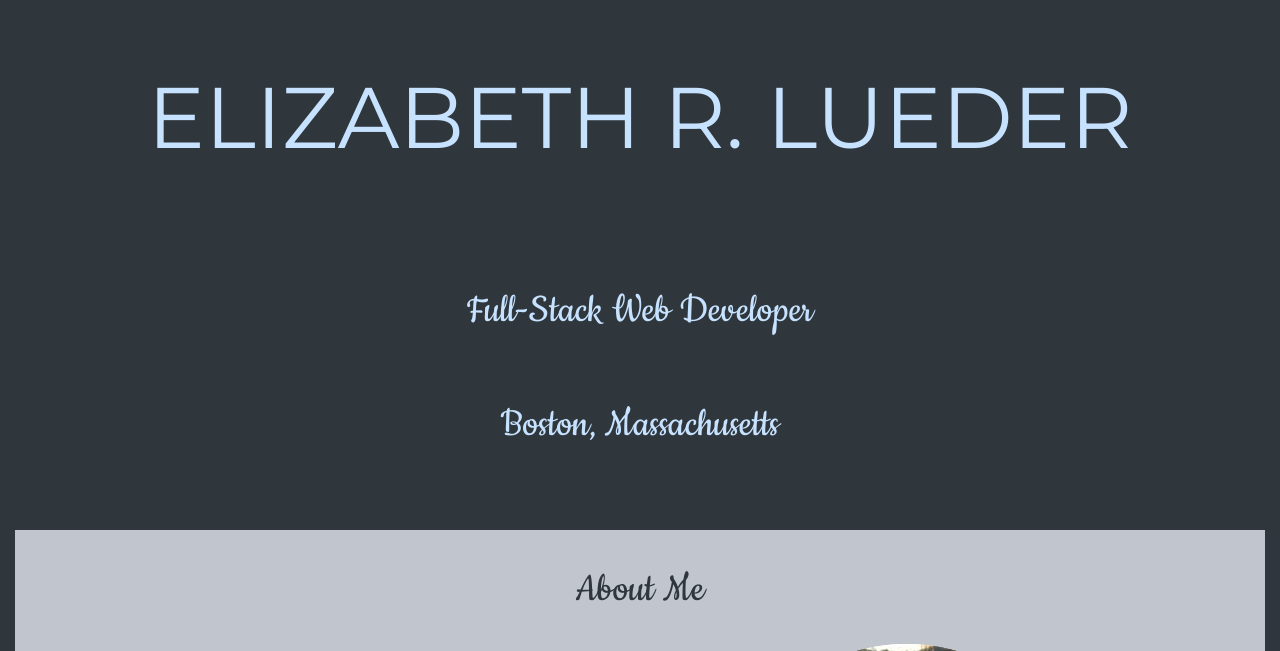
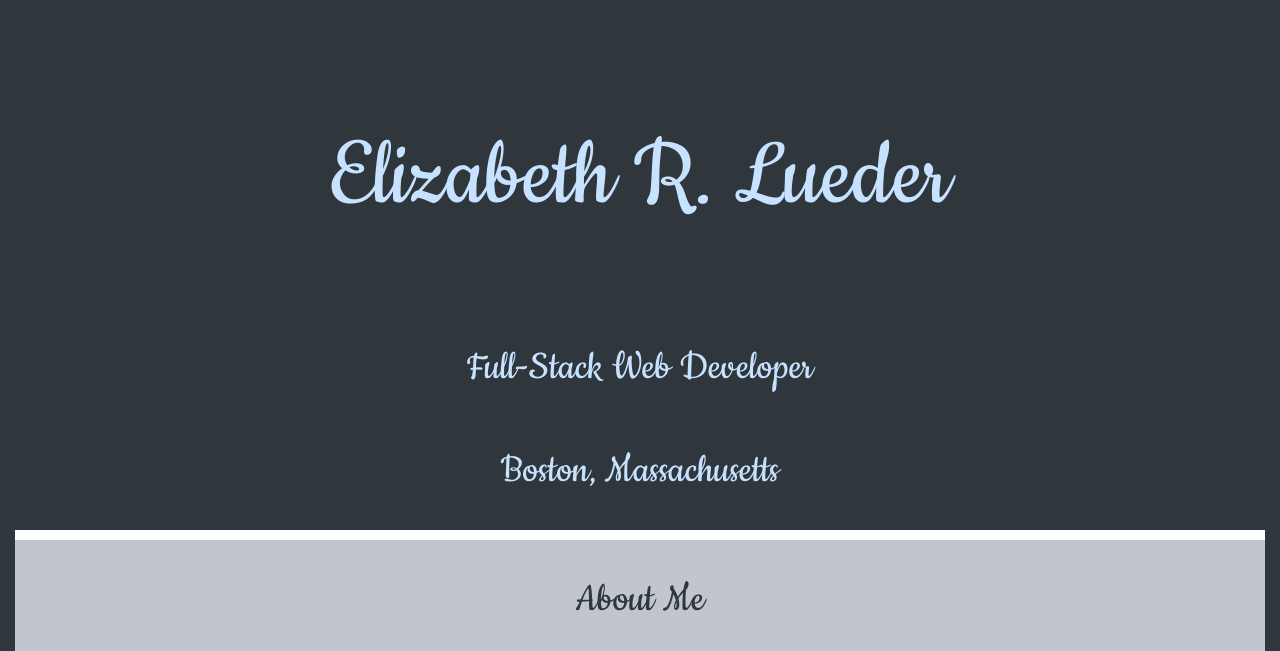
Before and after one commit to elueder/portfolio, a website: page index.html in a window 1280 px wide. Shown: the part 70-721 px from the top of the page. Drawn offline with nearby package versions, Linux system fonts and the light colour scheme.

Commit message:
Add breaks between sections
- add lines between each section
- add spacing before buttons

```diff
--- a/assets/styles/main.scss
+++ b/assets/styles/main.scss
@@ -33,11 +33,12 @@ a {
 
 h1 {
   color: $accent;
-  font-family: $sans-serif;
-  font-size: 86px;
-  font-weight: 400;
+  font-family: $handwriting;
+  font-size: 104px;
+  font-weight: 100;
   margin: 35px;
   padding: 50px;
+  padding-top: 100px;
 }
 
 h2 {
@@ -169,6 +170,12 @@ button a {
   padding-right: 4px;
 }
 
+.line {
+  background-color: white;
+  height: 10px;
+  margin: 0;
+}
+
 #name {
   float: left;
   margin: 8px;
@@ -186,11 +193,13 @@ button a {
 
 #intro h2 {
   color: $accent;
+  padding-top: 24px;
 }
 
 #about-me {
   background-color: $lightest;
   margin: -20;
+  min-height: 580px;
   padding: 40px;
   padding-top: 0;
   text-align: center;
--- a/index.html
+++ b/index.html
@@ -28,10 +28,11 @@
         <a href="#projects">Projects</a>
       </div>
     </nav>
-    <h1>ELIZABETH R. LUEDER</h1>
+    <h1>Elizabeth R. Lueder</h1>
     <h2>Full-Stack Web Developer</h2>
     <h2>Boston, Massachusetts</h2>
   </section>
+  <div class="line"></div>
   <section id="about-me">
     <h2>About Me</h2>
     <div id="about-me-items">
@@ -45,6 +46,7 @@
       <img id="profile-pic" src="images/CircleProfilePic.png" alt="">
     </div>
   </section>
+  <div class="line"></div>
   <section id="skills">
     <h2>Skills</h2>
     <div class="row" id="skill-lists">
@@ -91,6 +93,7 @@
       </div>
     </div>
   </section>
+  <div class="line"></div>
   <section id="experience">
     <h2>Education</h2>
     <h3>Boston College</h3>
@@ -110,8 +113,11 @@
     <p>Assessed 70 software delivery teams under 30 directors</p>
     <p>Advised on how to improve efficiency, code quality, and transparency throughout the development process</p>
     <p>Wrote VBA macros to automate processes that would be repeated during reassessment of delivery teams</p>
+    <br>
+    <br>
     <button id="download-resume" class="btn btn-dark"><a href="ElizabethLuederResume.pdf" target="_blank" class="btn btn-dark">DOWNLOAD RESUME</a></button>
   </section>
+  <div class="line"></div>
   <section id="projects">
     <h2>Projects</h2>
     <div class="row" id="project-row">
@@ -119,6 +125,7 @@
         <a href="https://elueder.github.io/sea-invaders-client/" target="_blank"><h3>Sea Invaders</h3></a>
         <a href="https://elueder.github.io/sea-invaders-client/" class="image" target="_blank"><img src="images/sea-invaders-shrunk.png" alt="sea invaders client"></a>
         <p>A single-player game built with HTML Canvas and JavaScript</p>
+        <br>
           <button class="project-button"><a href="https://github.com/elueder/sea-invaders-client" target="_blank">FRONTEND REPO</a></button>
           <button class="project-button"><a href="https://github.com/elueder/sea-invaders-api" target="_blank">BACKEND REPO</a></button>
       </div>
@@ -126,6 +133,7 @@
         <a href="https://team-sparkles.github.io/ecommerce-client/" target="_blank"><h3>Nozama</h3></a>
         <a href="https://team-sparkles.github.io/ecommerce-client/" target="_blank" class="image image-full"><img src="images/nozama-shrunk.png" alt="nozama client"></a>
         <p>Group Project: An e-commerce site for aquatic animals, integrated with Stripe Checkout API.</p>
+        <br>
           <button class="project-button"><a href="https://github.com/Team-Sparkles/ecommerce-client" target="_blank">FRONTEND REPO</a></button>
           <button class="project-button"><a href="https://github.com/Team-Sparkles/ecommerce-api" target="_blank">BACKEND REPO</a></button>
       </div>
@@ -133,11 +141,13 @@
         <a href="https://elueder.github.io/yoga-sequence-client/" target="_blank"><h3>Your Yoga Sequencing Pal</h3></a>
         <a href="https://elueder.github.io/yoga-sequence-client/" target="_blank" class="image image-full"><img src="images/yoga-shrunk.png" alt=""></a>
         <p>An app for yoga teachers to store poses and write sequences.</p>
+        <br>
         <button class="project-button"><a href="https://github.com/elueder/yoga-sequence-client" target="_blank">FRONTEND REPO</a></button>
         <button class="project-button"><a href="https://github.com/elueder/yoga-api" target="_blank" >BACKEND REPO</a></button>
       </div>
     </div>
   </section>
+  <div class="line"></div>
   <div>
   <footer>
     <p>Created by Elizabeth Lueder</p>
```
Also changed, not shown: assets/styles/main.css, 1 other file.
